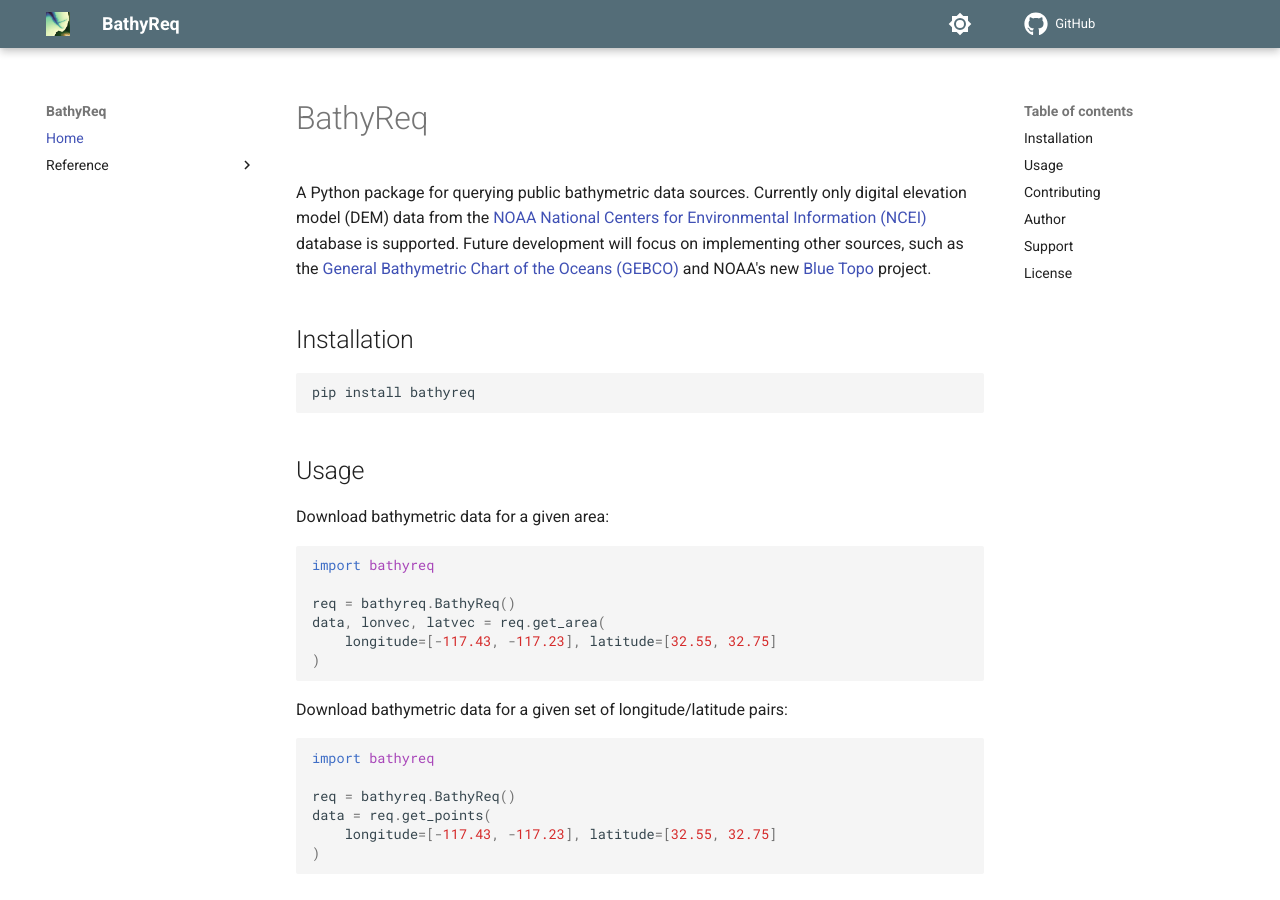
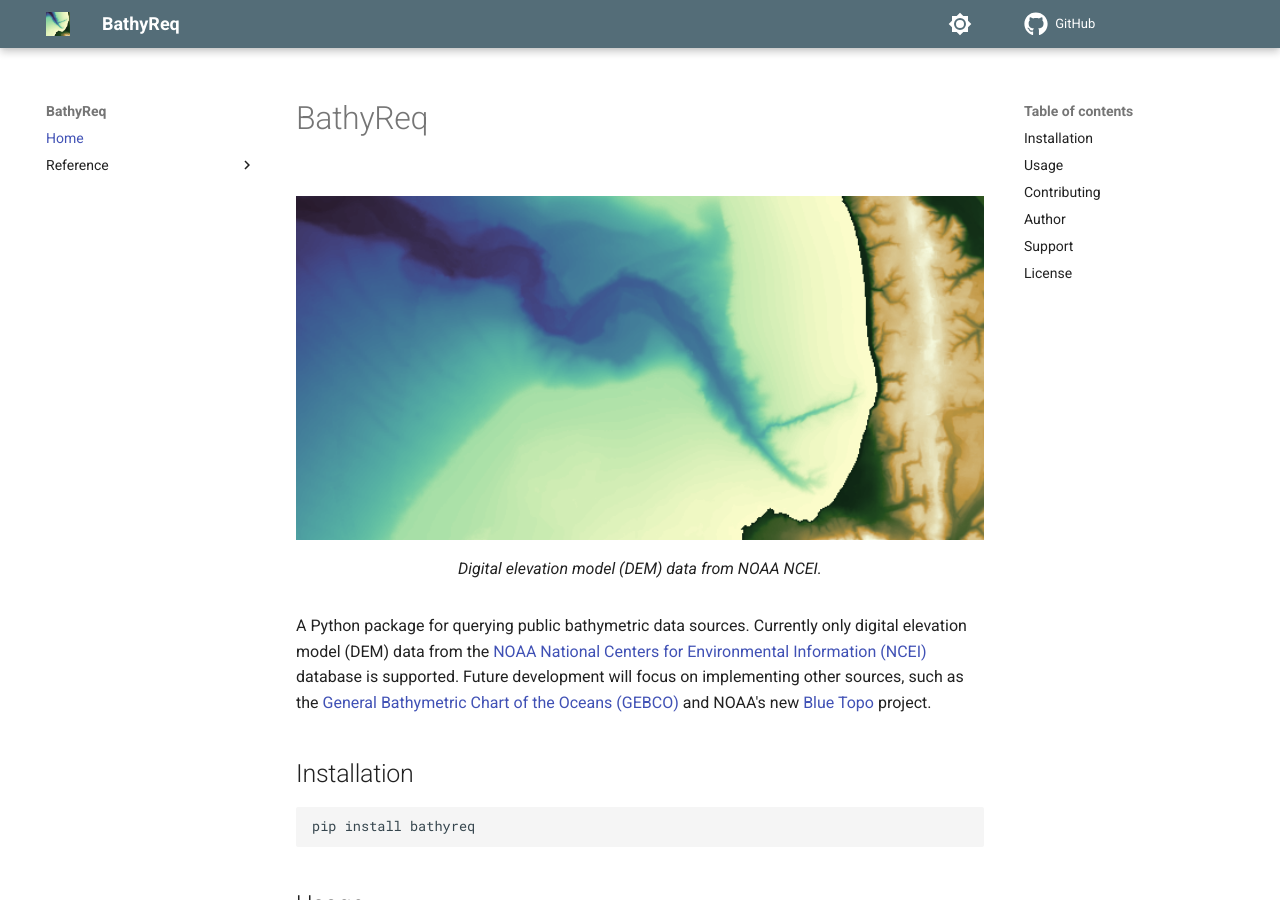
Before and after one commit to NeptuneProjects/BathyReq, an MkDocs documentation site: the page built from docs/docs/index.md, in a window 1280 px wide and 900 px high. Built offline with MkDocs 1.6.1 and Material for MkDocs 9.7.7, drawn with Linux system fonts in a browser that asks for light colours; comment, search, counter and statistics services are not loaded.

Commit message:
Add banner

```diff
--- a/docs/docs/index.md
+++ b/docs/docs/index.md
@@ -1,4 +1,11 @@
 # BathyReq
+
+<figure markdown>
+  ![Banner](assets/banner.png){ width="800" }
+  <figcaption>Digital elevation model (DEM) data from NOAA NCEI.</figcaption>
+</figure>
+
+
 A Python package for querying public bathymetric data sources.
 Currently only digital elevation model (DEM) data from the [NOAA National Centers for Environmental Information (NCEI)](https://www.ncei.noaa.gov/) database is supported.
 Future development will focus on implementing other sources, such as the [General Bathymetric Chart of the Oceans (GEBCO)](https://www.gebco.net) and NOAA's new [Blue Topo](https://nauticalcharts.noaa.gov/data/bluetopo.html) project.
--- a/docs/mkdocs.yml
+++ b/docs/mkdocs.yml
@@ -23,6 +23,8 @@ theme:
 
 markdown_extensions:
   - admonition
+  - attr_list
+  - md_in_html
   - pymdownx.details
   - pymdownx.superfences
 
```
